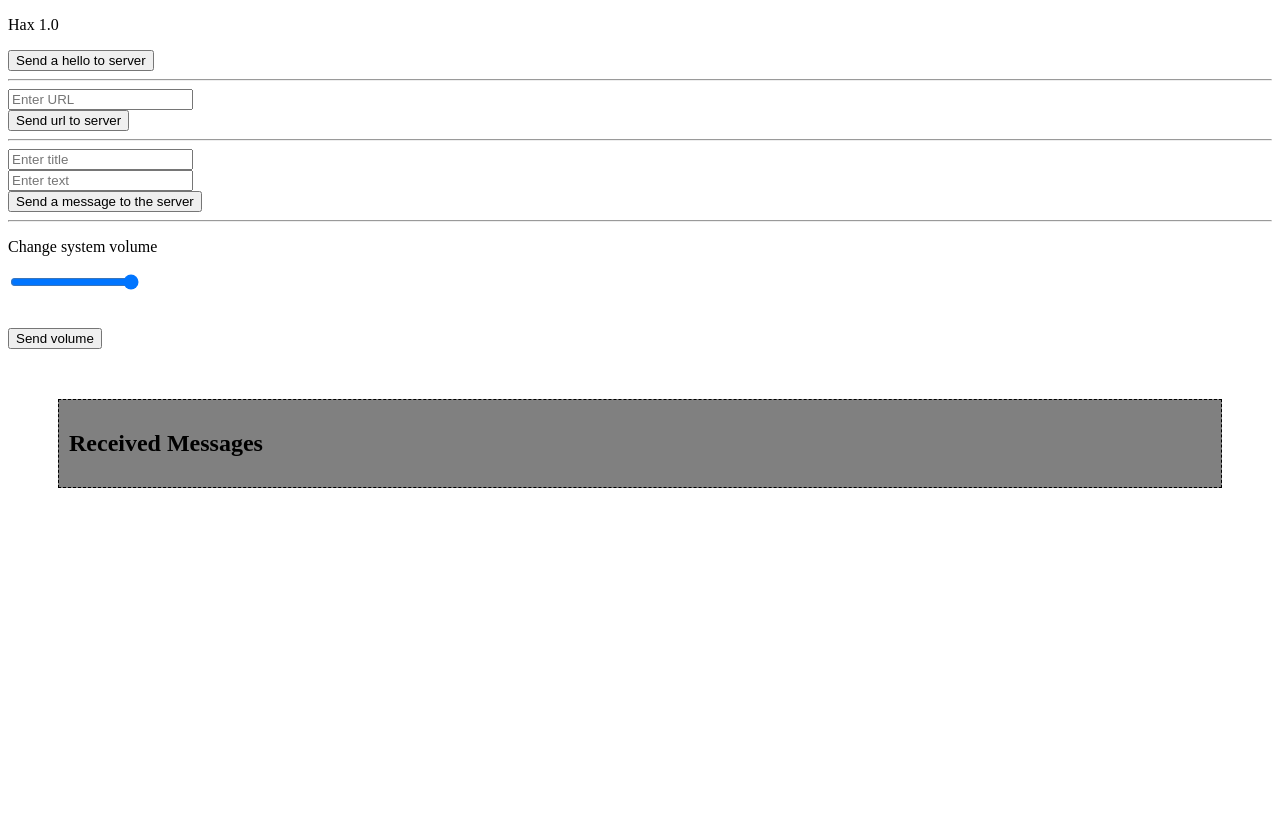
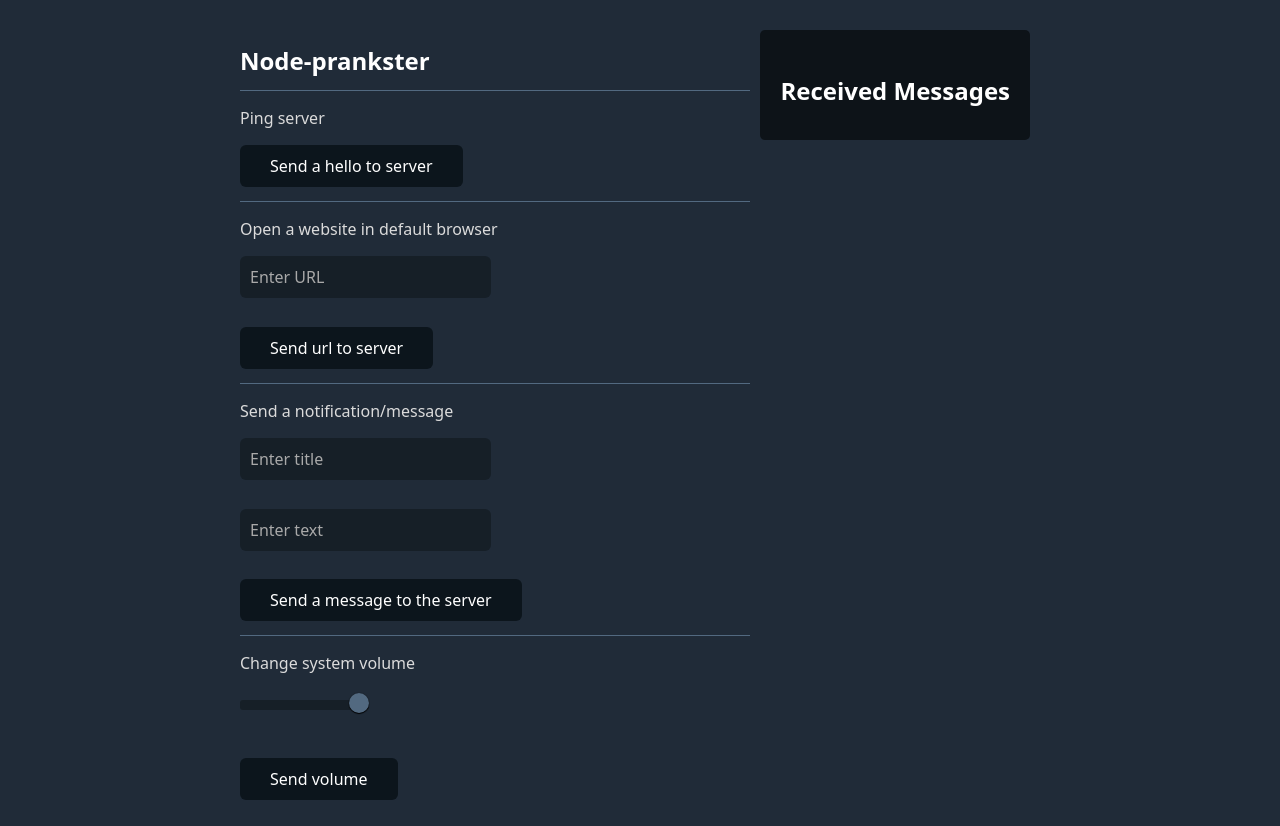
Before and after one commit to NalinPlad/node-prankster, a website: page public/index.html in a window 1280 px wide. Before the commit the page ends 800 px from the top, so only its background shows below. Drawn offline with nearby package versions, Linux system fonts and the light colour scheme.

Commit message:
update css

```diff
--- a/public/index.html
+++ b/public/index.html
@@ -5,14 +5,40 @@
     <meta http-equiv="X-UA-Compatible" content="IE=edge">
     <meta name="viewport" content="width=device-width, initial-scale=1.0">
     <title>Document</title>
+    <link rel="stylesheet" href="https://cdn.jsdelivr.net/npm/water.css@2/out/dark.min.css">
+    <style>
+        body {
+            display: flex;
+            flex-direction: row;
+            justify-content: center;
+        }
+
+
+        .terminal {
+            background-color: rgb(13, 19, 24);
+            border-radius: 5px;
+            margin: 10px;
+            padding: 20px;
+        }
+
+        .left {
+            flex: 2;
+        }
+    </style>
 </head>
 <body>
-    <p>Hax 1.0</p>
+    <div class="left">
+        <h2>Node-prankster</h2>
+        <hr>
+
+        <p>Ping server</p>
         <button onClick="send('hello');">Send a hello to server</button><br/><hr>
 
+        <p>Open a website in default browser</p>
         <input type="url" id="url" placeholder="Enter URL"></input><br/>
         <button onClick="open_url();">Send url to server</button><br/><hr>
 
+        <p>Send a notification/message</p>
         <input type="text" id="notify_title" placeholder="Enter title"></input></br>
         <input type="text" id="notify" placeholder="Enter text"></input><br/>
         <button onClick="notify_text();">Send a message to the server</button><br/><hr>
@@ -20,9 +46,13 @@
         <p>Change system volume</p>
         <input type="range" min="0" max="10" value="50" id="vol_slider"></input> <p id="vol_preview"></p></br>
         <button onClick="change_volume();">Send volume</button>
+    </div>
+
+    <div class="right">
+        <div id="out" class="terminal"><h2>Received Messages</h2></div>
+    </div>
 
 
-    <div id="out" style="background-color: grey; border: 1px dashed black; margin: 50px; padding: 10px"><h2>Received Messages</h2></div>
     <script src="index.js"></script>
 </body>
 </html>
```
Lines whose indentation alone changed are shown as unchanged.
